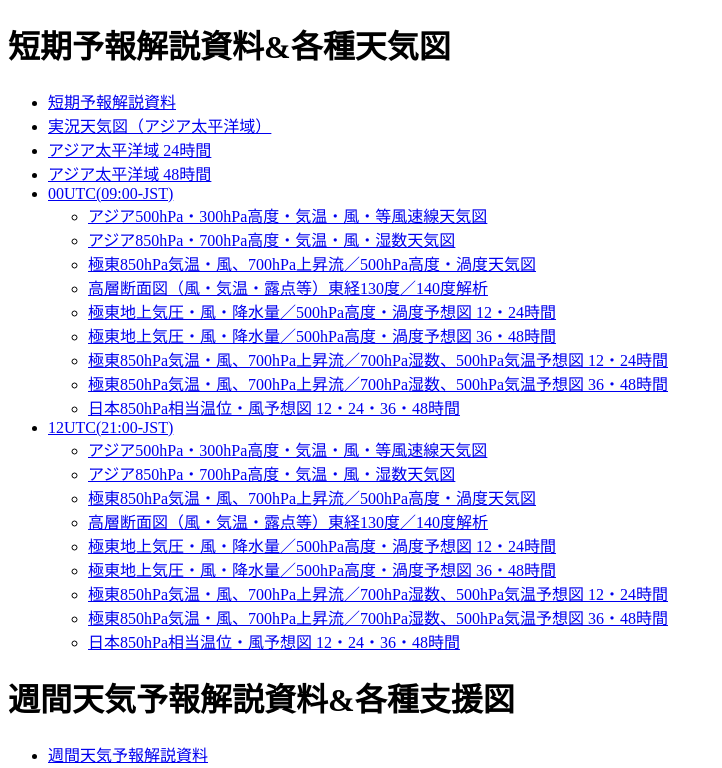
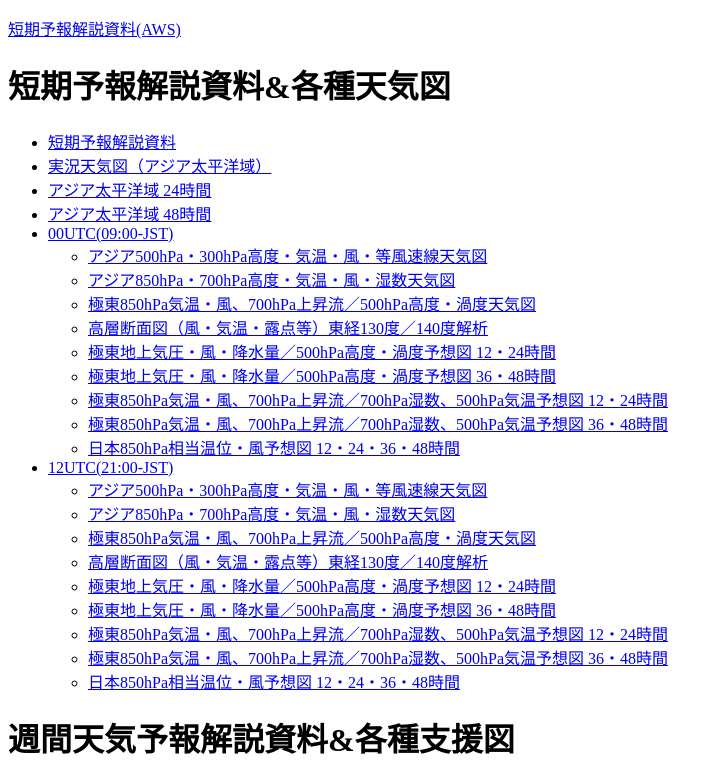
Before and after one commit to katonobu/get-weather-charts, a plain HTML site: page index.html in a window 1280 px wide. Shown: the top 768 px of the page, without its empty margins (0-722 px from the left). Drawn offline with Linux system fonts and the light colour scheme; a script that the page names is missing.

Commit message:
AWSリンクを追加

```diff
--- a/index.html
+++ b/index.html
@@ -10,6 +10,7 @@
 <body>
     <script src="https://cdnjs.cloudflare.com/ajax/libs/pdf.js/3.4.120/pdf.min.js"></script>
     <p><a id="top"></a></p>
+    <p><a href="https://d33h27qhl6tzc7.cloudfront.net/">短期予報解説資料(AWS)</a></p>
     <h1>短期予報解説資料&各種天気図</h1>
     <ul>
         <li><a href="#tanki_yoho">短期予報解説資料</a></li>
```
Also changed, not shown: 1 other file.
